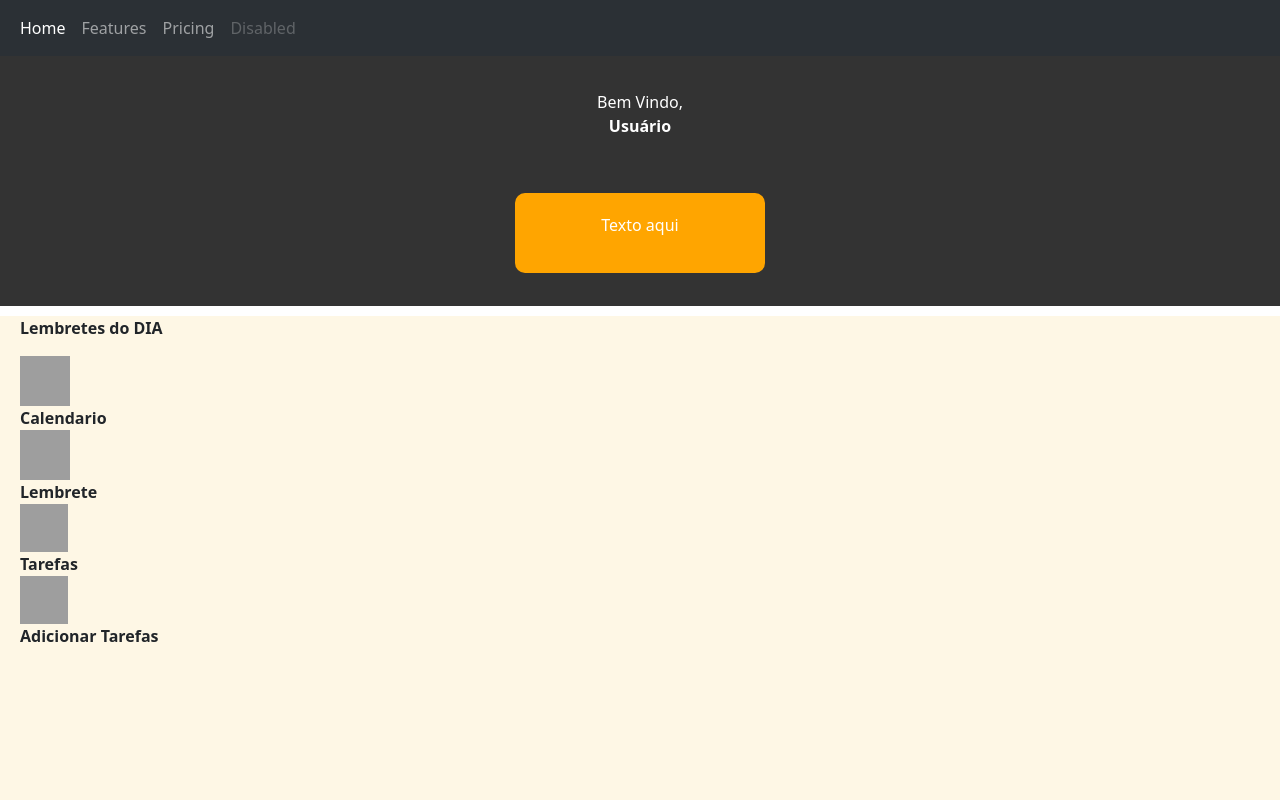
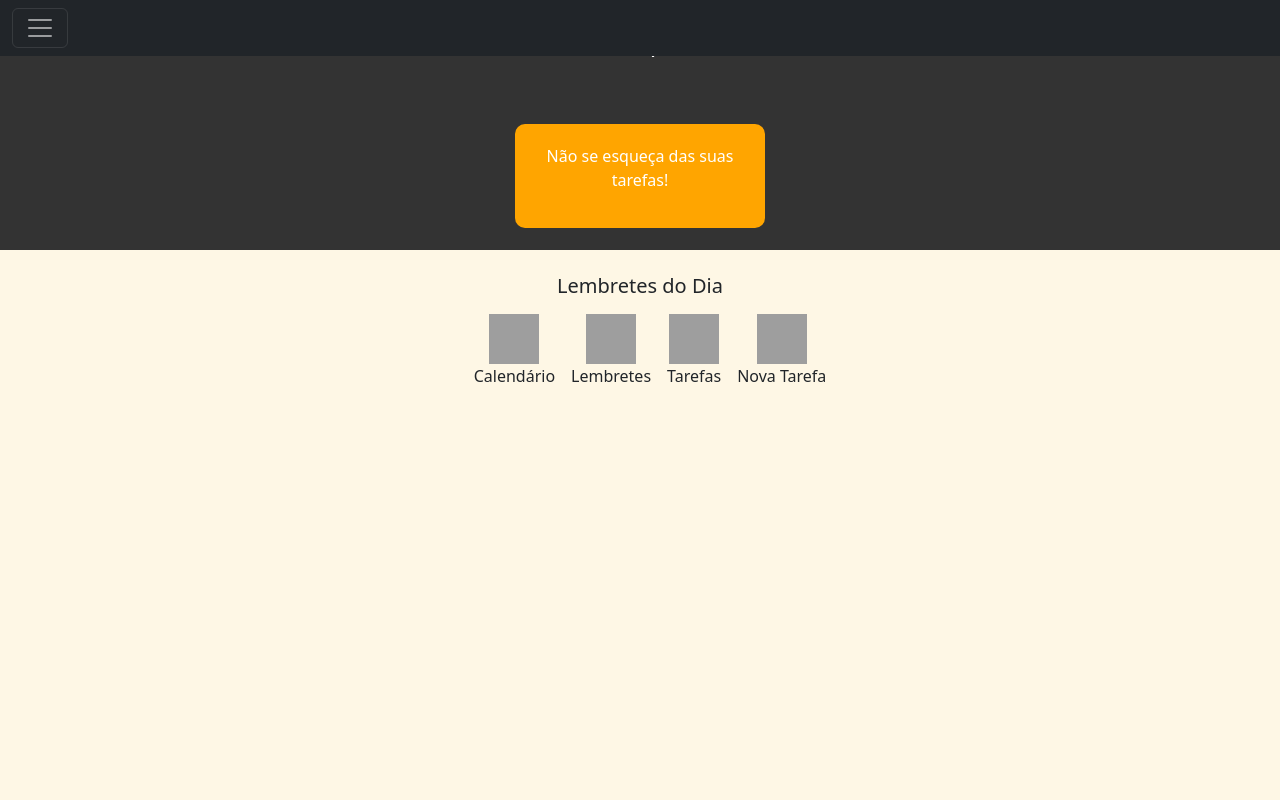
Before and after one commit to thiago0-08/att_agenda, a plain HTML site: page index.html in a window 1280 px wide. Shown: the top 800 px of the page. Drawn offline with nearby package versions, Linux system fonts and the light colour scheme; grey boxes are pictures that could not be loaded.

Commit message:
troca dos icones

```diff
--- a/index.html
+++ b/index.html
@@ -4,70 +4,72 @@
 <head>
   <meta charset="UTF-8">
   <meta name="viewport" content="width=device-width, initial-scale=1.0">
-  <link href="https://cdn.jsdelivr.net/npm/bootstrap@5.3.3/dist/css/bootstrap.min.css" rel="stylesheet"
-    integrity="sha384-QWTKZyjpPEjISv5WaRU9OFeRpok6YctnYmDr5pNlyT2bRjXh0JMhjY6hW+ALEwIH" crossorigin="anonymous">
-  <link rel="stylesheet" type="text/css" href="style.css" media="screen" />
-  <title>Document</title>
+  <link href="https://cdn.jsdelivr.net/npm/bootstrap@5.3.3/dist/css/bootstrap.min.css" rel="stylesheet" crossorigin="anonymous">
+  <link rel="stylesheet" type="text/css" href="style.css" />
+  <title>Lembretes e Tarefas</title>
 </head>
 
 <body>
-  <nav class="navbar navbar-expand-lg bg-body-tertiary" data-bs-theme="dark">
+  <nav class="navbar navbar-dark bg-dark fixed-top">
     <div class="container-fluid">
 
-      <button class="navbar-toggler" type="button" data-bs-toggle="collapse" data-bs-target="#navbarNav"
-        aria-controls="navbarNav" aria-expanded="false" aria-label="Toggle navigation">
+      <button class="navbar-toggler" type="button" data-bs-toggle="offcanvas" data-bs-target="#offcanvasNavbar" aria-controls="offcanvasNavbar">
         <span class="navbar-toggler-icon"></span>
       </button>
-      <div class="collapse navbar-collapse" id="navbarNav">
-        <ul class="navbar-nav">
+      <div class="offcanvas offcanvas-end text-bg-dark" tabindex="-1" id="offcanvasNavbar" aria-labelledby="offcanvasNavbarLabel">
+        <div class="offcanvas-header">
+          <h5 class="offcanvas-title" id="offcanvasNavbarLabel">Menu</h5>
+          <button type="button" class="btn-close btn-close-white" data-bs-dismiss="offcanvas" aria-label="Close"></button>
+        </div>
+        <div class="offcanvas-body">
+          <ul class="navbar-nav justify-content-end flex-grow-1">
             <li class="nav-item">
-            <a class="nav-link active" aria-current="page" href="#">Home</a>
+              <a class="nav-link active" href="#">Home</a>
             </li>
             <li class="nav-item">
               <a class="nav-link" href="#">Features</a>
             </li>
             <li class="nav-item">
-            <a class="nav-link" href="#">Pricing</a>
-          </li>
-          <li class="nav-item">
-            <a class="nav-link disabled" aria-disabled="true">Disabled</a>
+              <a class="nav-link" href="#">Configurações</a>
             </li>
           </ul>
         </div>
       </div>
+    </div>
   </nav>
-  <div class="top text-white">
-    Bem Vindo, <strong>Usuário</strong>
 
-    <div class="mensage_lembrete_proximo">
-      <p>Texto aqui </p>
+  <header class="header text-white">
+    <h2>Bem-vindo, <strong>Usuário</strong></h2>
+    <div class="reminder-message">
+      <p>Não se esqueça das suas tarefas!</p>
+    </div>
+  </header>
+
+  <main class="main-content">
+    <div class="container text-center py-4">
+      <h5 class="mb-3">Lembretes do Dia</h5>
+      <div class="icons-container d-flex flex-wrap justify-content-center gap-3">
+        <div class="icon-item">
+          <img width="50" height="50" src="https://img.icons8.com/fluency/50/calendar.png" alt="Calendário" />
+          <p>Calendário</p>
+        </div>
+        <div class="icon-item">
+          <img width="50" height="50" src="https://img.icons8.com/fluency/50/reminder.png" alt="Lembretes" />
+          <p>Lembretes</p>
+        </div>
+        <div class="icon-item">
+          <img width="50" height="50" src="https://img.icons8.com/fluency/50/todo-list.png" alt="Tarefas" />
+          <p>Tarefas</p>
+        </div>
+        <div class="icon-item">
+          <img width="50" height="50" src="https://img.icons8.com/fluency/50/add.png" alt="Adicionar Tarefa" />
+          <p>Nova Tarefa</p>
         </div>
       </div>
+    </div>
+  </main>
 
-  <div class="baixo">
-    <div .container-sm>
-      <div class="tipo_icones">
-        <p> <strong>Lembretes do DIA </strong> </p>
-      </div>
-      <div class="icones">
-         <img width="50" height="50" src="https://img.icons8.com/ios/50/calendar--v1.png" alt="calendar--v1" />
-        <div class="nome_icone"> <strong> Calendario </strong> </div>
-
-        <img width="50" height="50" src="https://img.icons8.com/ios/50/reminder.png" alt="reminder" />
-        <div class="nome_icone"> <strong> Lembrete </strong> </div>
-
-        <img width="48" height="48" src="https://img.icons8.com/color/48/task--v1.png" alt="task--v1"/>
-        <div class="nome_icone"> <strong> Tarefas </strong> </div>
-
-        <img width="48" height="48" src="https://img.icons8.com/color/48/task--v1.png" alt="task--v1"/>
-        <div class="nome_icone"> <strong> Adicionar Tarefas </strong> </div>
-
-      </div>
-    </div>
-
-    <script src="https://cdn.jsdelivr.net/npm/bootstrap@5.3.3/dist/js/bootstrap.bundle.min.js"
-      integrity="sha384-YvpcrYf0tY3lHB60NNkmXc5s9fDVZLESaAA55NDzOxhy9GkcIdslK1eN7N6jIeHz"
-      crossorigin="anonymous"></script>
+  <script src="https://cdn.jsdelivr.net/npm/bootstrap@5.3.3/dist/js/bootstrap.bundle.min.js" crossorigin="anonymous"></script>
 </body>
 
 </html>
--- a/style.css
+++ b/style.css
@@ -1,27 +1,28 @@
-.top {
-  background-color: rgb(51, 51, 51);
+:root {
+  --header-bg-color: rgb(51, 51, 51);
+  --main-bg-color: rgb(254, 247, 229);
+  --reminder-bg-color: orange;
+  --text-color: white;
+}
+
+.header {
+  background-color: var(--header-bg-color);
   padding: 20px;
   text-align: center;
   height: 250px;
-  color: white;
+  color: var(--text-color);
   display: flex;
   flex-direction: column;
   align-items: center;
   justify-content: center;
 }
 
-.top strong {
+.header strong {
   font-weight: bold;
 }
 
-.baixo {
-  background-color: rgb(254, 247, 229);
-  min-height: 750px;
-  width: 100%;
-}
-
-.mensage_lembrete_proximo {
-  background-color: orange;
+.reminder-message {
+  background-color: var(--reminder-bg-color);
   margin: 55px auto 0 auto;
   padding: 20px;
   width: 250px;
@@ -33,18 +34,32 @@
   border-radius: 10px;
 }
 
-.mensage_lembrete_proximo p {
+.reminder-message p {
   max-width: 100%;
   word-wrap: break-word;
   text-align: center;
 }
 
-.tipo_icones{
+.main-content {
+  background-color: var(--main-bg-color);
+  min-height: 750px;
+  width: 100%;
+}
+
+.reminders-header, .icons-container {
   margin-left: 20px;
   margin-top: 10px;
 }
 
-.icones{
-  margin-left: 20px;
+.icons-container {
+  display: flex;
+  gap: 20px;
+}
+
+.icon-item {
+  text-align: center;
+}
+
+.icon-name {
   margin-top: 10px;
 }
```
Lines whose indentation alone changed are shown as unchanged.
